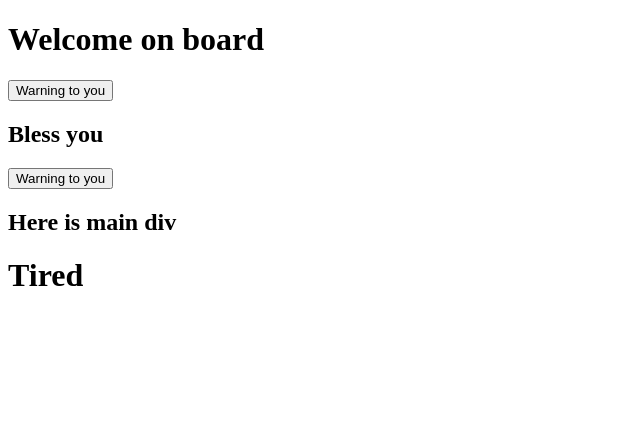
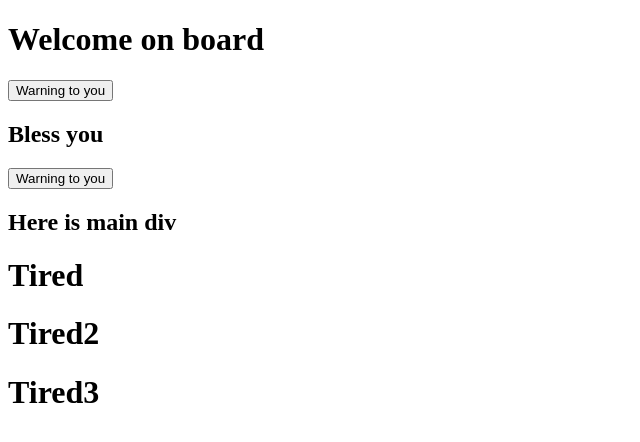
Before and after one commit to Highbee4u/training, a plain HTML site: page index.html in a window 1280 px wide. Shown: the whole page, without its empty margins (0-640 px from the left). Drawn offline with Linux system fonts and the light colour scheme.

Commit message:
test git ignore (#6)

```diff
--- a/index.html
+++ b/index.html
@@ -22,6 +22,8 @@
     </div>
 
     <h1>Tired</h1>
+    <h1>Tired2</h1>
+    <h1>Tired3</h1>
 
 </body>
 </html>
```
Also changed, not shown: 2 other files.
